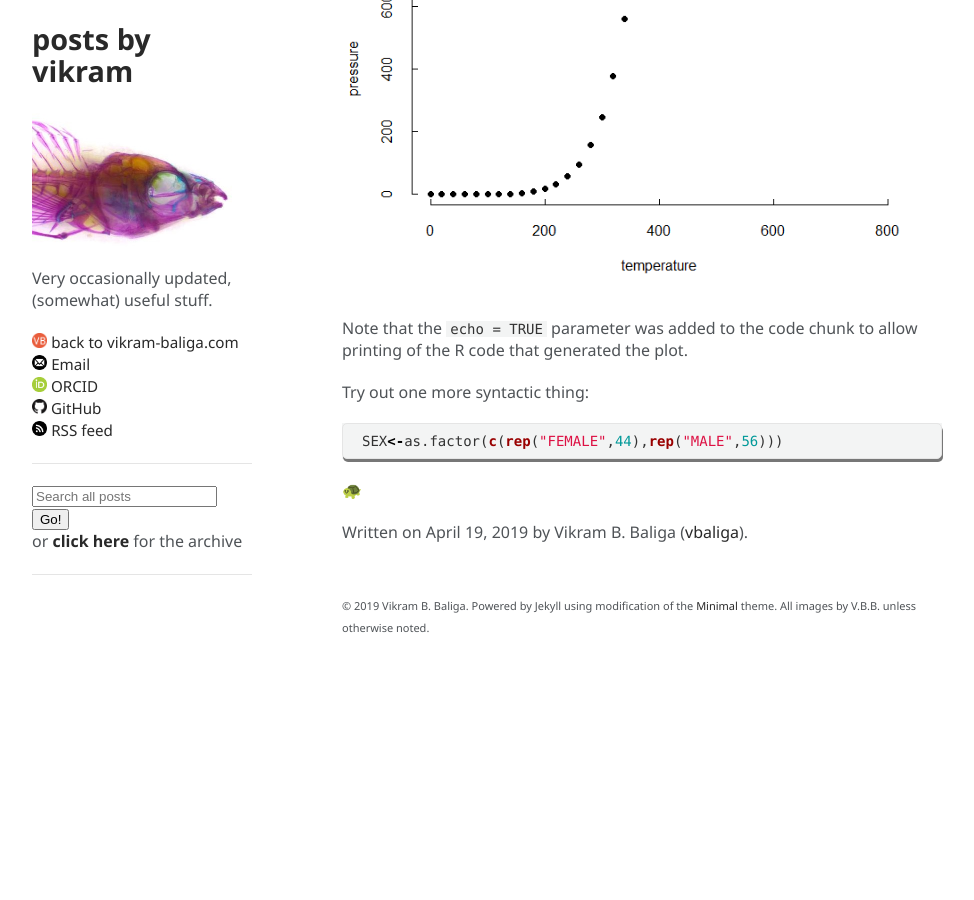
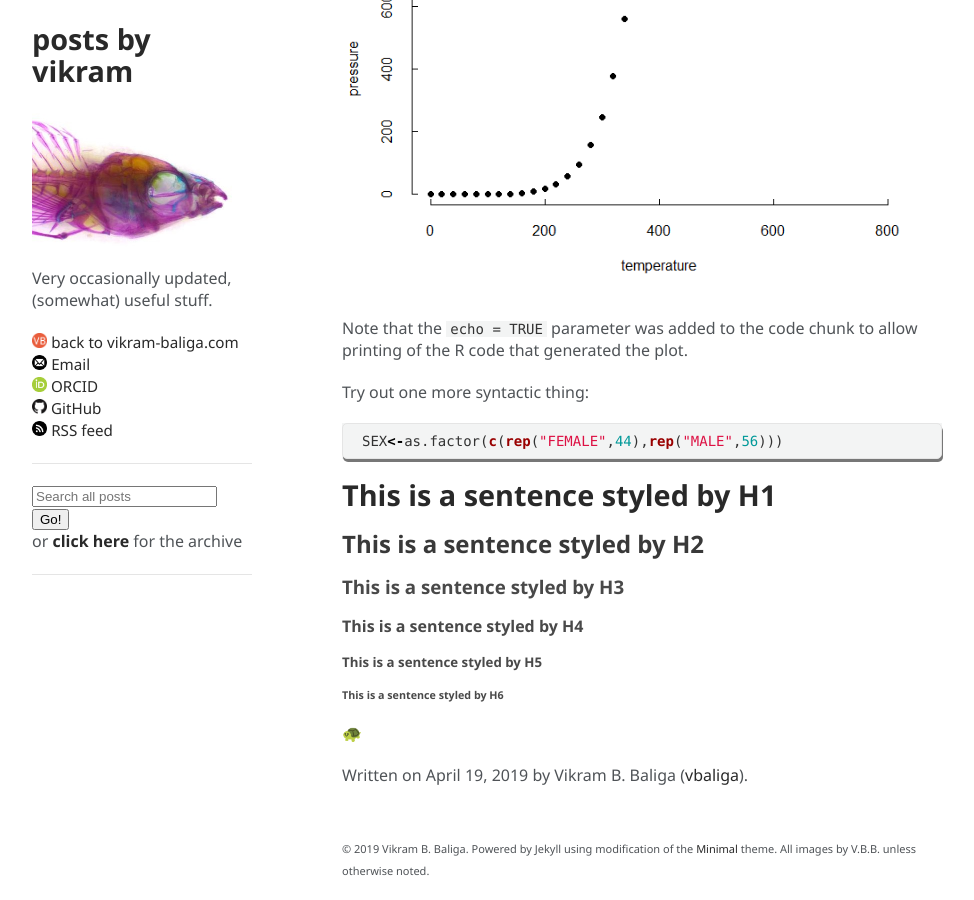
Before and after one commit to vbaliga/vbaliga.github.io, a Jekyll site: the page built from _posts/2019-04-19-Test-post.md, in a window 1280 px wide and 900 px high, scrolled down 922 px. Shown: the whole window, without its empty margins (153-1127 px from the left). Built offline with Jekyll 4.4.1, drawn with Linux system fonts in a browser that asks for light colours; a script that is not in the unit is left out; before the commit the page ends 1579 px from its top, so only the background shows below that.

Commit message:
Update 2019-04-19-Test-post.md

````diff
--- a/_posts/2019-04-19-Test-post.md
+++ b/_posts/2019-04-19-Test-post.md
@@ -44,4 +44,11 @@ Try out one more syntactic thing:
 SEX<-as.factor(c(rep("FEMALE",44),rep("MALE",56)))
 ```
 
+# This is a sentence styled by H1
+## This is a sentence styled by H2
+### This is a sentence styled by H3
+#### This is a sentence styled by H4
+##### This is a sentence styled by H5
+###### This is a sentence styled by H6
+
 🐢
````
